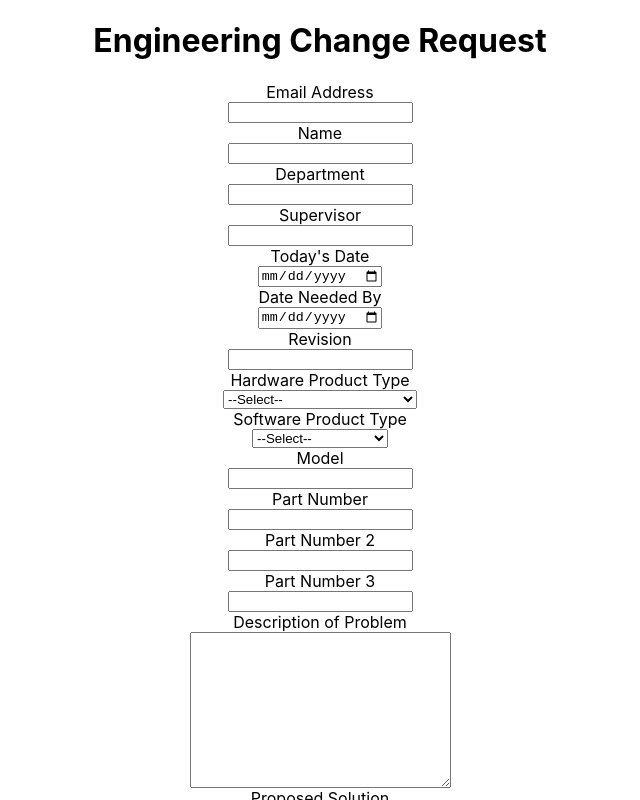
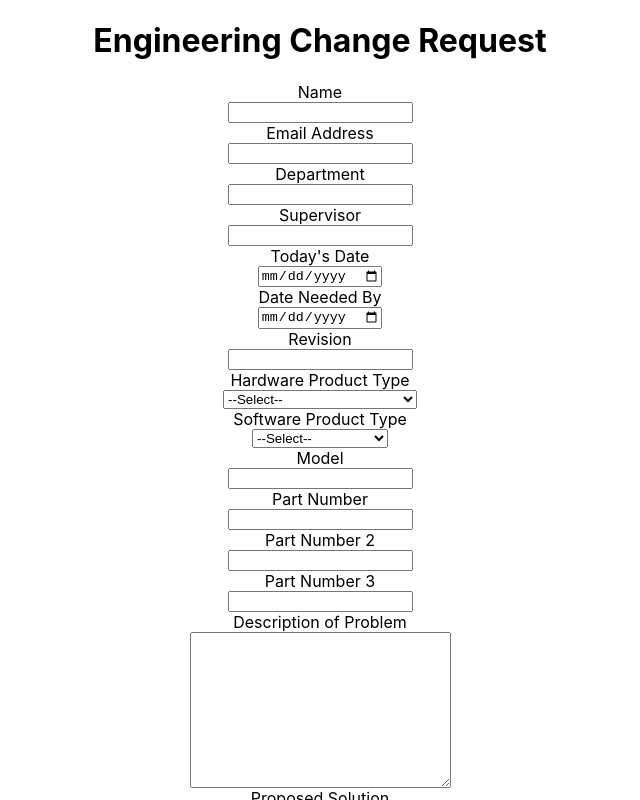
Before and after one commit to williamowilliams/form, a React (Create React App) app: page / in a window 1280 px wide. Shown: the top 800 px of the page, without its empty margins (320-960 px from the left). Built offline with nearby package versions, Linux system fonts and the light colour scheme.

Commit message:
Update Form
Change Order

```diff
--- a/src/App.js
+++ b/src/App.js
@@ -31,6 +31,14 @@ return (
     <div className="app">
     <h1>Engineering Change Request</h1>
     <form className="form" onSubmit={formik.handleSubmit}>
+        <label htmlFor="name">Name</label>
+        <input
+            id="name"
+            name="name"
+            type="text"
+            onChange={formik.handleChange}
+            value={formik.values.name}
+        />
         <label htmlFor="email">Email Address</label>
         <input
             id="email"
@@ -38,14 +46,6 @@ return (
             type="email"
             onChange={formik.handleChange}
             value={formik.values.email}
-        />
-        <label htmlFor="name">Name</label>
-        <input
-            id="name"
-            name="name"
-            type="text"
-            onChange={formik.handleChange}
-            value={formik.values.name}
         />
         <label htmlFor="department">Department</label>
         <input
```
